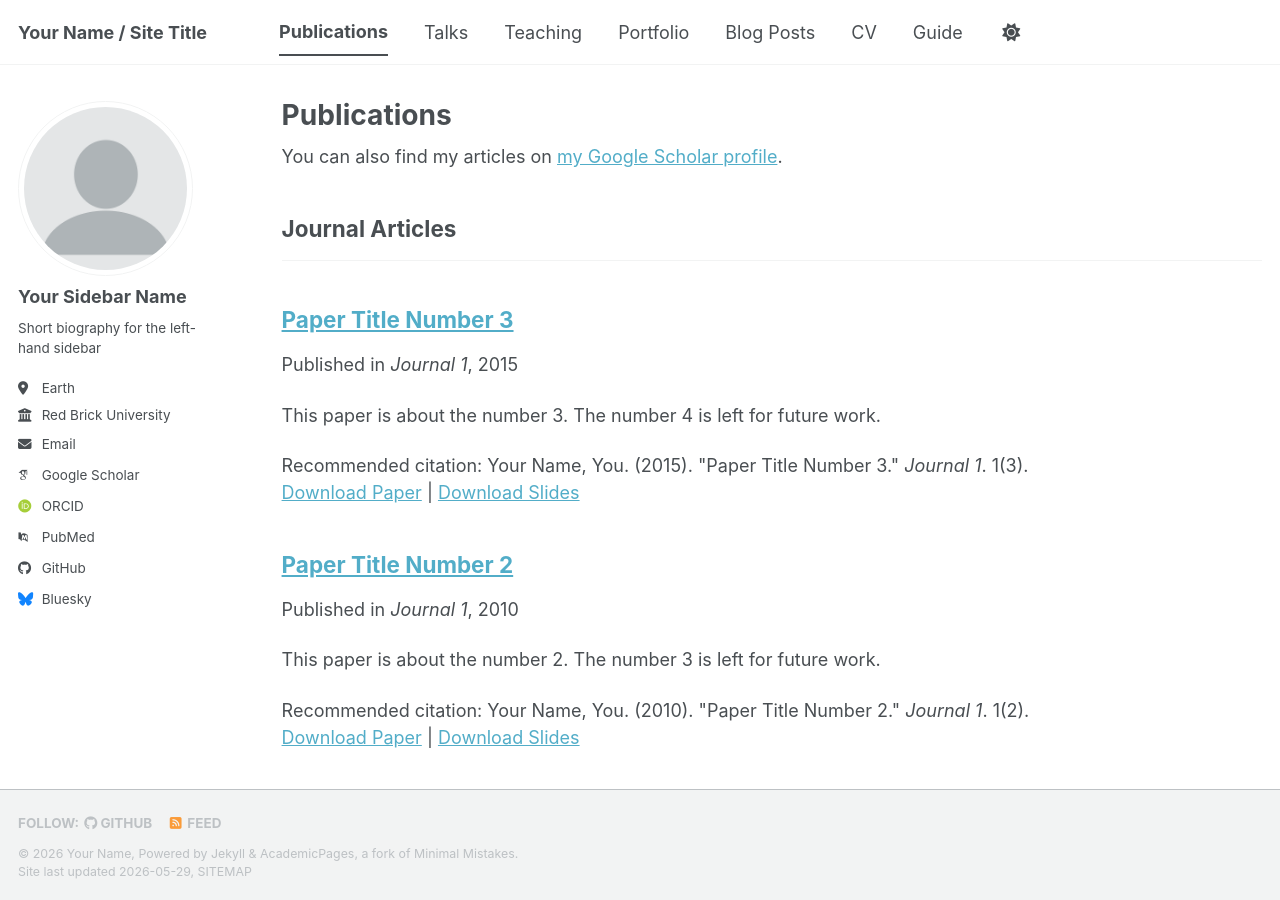
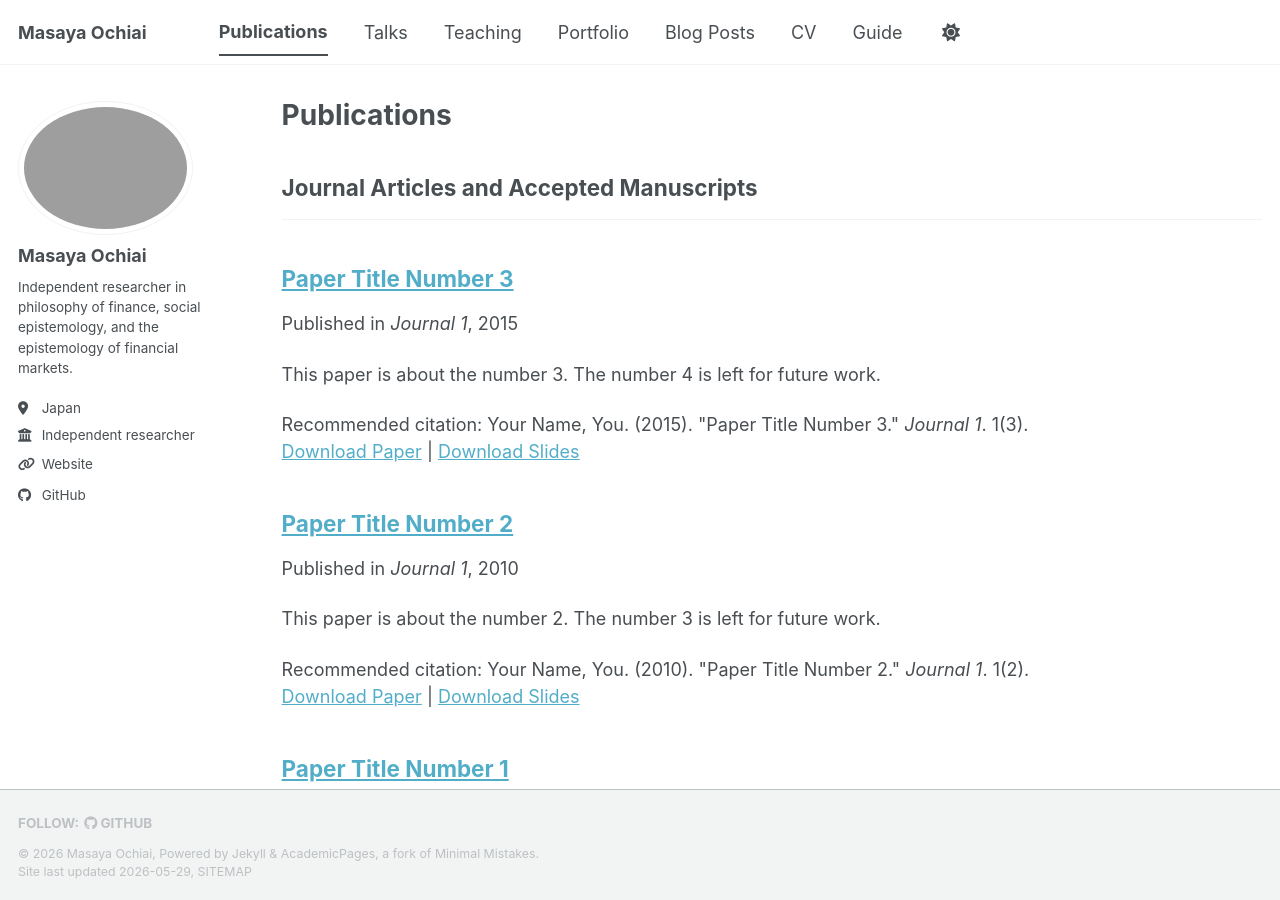
Before and after one commit to masaya-ochiai/masaya-ochiai.github.io, a Jekyll site: the page built from _pages/publications.html, in a window 1280 px wide and 900 px high. Built offline with Jekyll 4.4.1, drawn with Linux system fonts in a browser that asks for light colours; some web fonts are replaced; a script bundle is joined from its source files by our own code; library files that are not in the unit come from our copies; part of the change alters nothing that is shown.

Commit message:
Update _config.yml

```diff
--- a/_config.yml
+++ b/_config.yml
@@ -1,133 +1,127 @@
 # Welcome to Jekyll!
 #
-# This config file is meant for settings that affect your entire site, values
-# which you are expected to set up once and rarely need to edit after that.
-# For technical reasons, this file is *NOT* reloaded automatically when you use
-# `jekyll serve -l -H localhost`. If you change this file, please restart the
-# server process.
+# Site configuration for Masaya Ochiai's official academic website.
 
 # Basic Site Settings
 locale                   : "en-US"
-site_theme               : "default" # The available themes options are "default", "air", "sunrise", "mint", "dirt" and "contrast"
-title                    : "Your Name / Site Title"
+site_theme               : "default"
+title                    : "Masaya Ochiai"
 title_separator          : "-"
-name                     : &name "Your Name"
-description              : &description "Your Name's academic portfolio"   # Update this with a general description of your site, this is the default if not overridden by a page
-url                      : https://academicpages.github.io # The base hostname & protocol for your site e.g. "https://[your GitHub username].github.io",
-                                                           # or if you already have some other page hosted on Github then use "https://[your GitHub username].github.io/[Your Repo Name]"
-baseurl                  : "" # the subpath of your site, e.g. "/blog"
-repository               : "academicpages/academicpages.github.io"
+name                     : &name "Masaya Ochiai"
+description              : &description "Independent researcher in philosophy of finance, social epistemology, and the epistemology of financial markets."
+url                      : "https://masaya-ochiai.github.io"
+baseurl                  : ""
+repository               : "masaya-ochiai/masaya-ochiai.github.io"
 
-# Site Author - The following control what appear as part of the author content on the side bar.
-#               If a field is blank the icon and link will not appear, otherwise it will be shown.
-#               Additional customization can be done by editing /_includes/author-profile.html
+# Site Author
 author:
   # Biographic information
-  avatar           : "profile.png"
-  name             : "Your Sidebar Name"
-  pronouns         : # example: "she/her"
-  bio              : "Short biography for the left-hand sidebar"
-  location         : "Earth"
-  employer         : "Red Brick University"
-  uri              : # URL
-  email            : "none@example.org"
+  avatar           :
+  name             : "Masaya Ochiai"
+  pronouns         :
+  bio              : "Independent researcher in philosophy of finance, social epistemology, and the epistemology of financial markets."
+  location         : "Japan"
+  employer         : "Independent researcher"
+  uri              : "https://masaya-ochiai.github.io"
+  email            :
 
   # Academic websites
-  academia         : # URL
-  arxiv            : # URL - Update with the correct link to your profile
-  googlescholar    : "https://scholar.google.com/citations?user=PS_CX0AAAAAJ"
-  inspire-hep      : # URL
-  impactstory      : # URL
-  orcid            : "https://orcid.org/yourorcidurl"
-  semantic         : # URL
-  ssrn             : # URL
-  pubmed           : "https://www.ncbi.nlm.nih.gov/pubmed/?term=john+snow"
-  researchgate     : # URL
-  scopus           : # URL
-  zotero           : # URL
-
+  academia         :
+  arxiv            :
+  googlescholar    :
+  inspire-hep      :
+  impactstory      :
+  orcid            :
+  semantic         :
+  ssrn             :
+  pubmed           :
+  researchgate     :
+  scopus           :
+  zotero           :
 
   # Repositories and software development
-  bitbucket        : # Username - Update with your username on the site
-  codepen          : # Username
-  dribbble         : # Username
-  github           : "academicpages"
-  kaggle           : # Username
-  stackoverflow    : # User number or user number and name (i.e., use "1" or "1/jeff-atwood")
+  bitbucket        :
+  codepen          :
+  dribbble         :
+  github           : "masaya-ochiai"
+  kaggle           :
+  stackoverflow    :
 
   # Social media
-  artstation       : # Username
-  bluesky          : "bsky.app" # Replace this with you Bluesky username
-  facebook         : # Username
-  flickr           : # Username
-  foursquare       : # Username
-  goodreads        : # Username
-  google_plus      : # Username
-  keybase          : # Username
-  instagram        : # Username
-  lastfm           : # Username
-  linkedin         : # Username
-  mastodon         : # URL
-  medium           : # URL
-  pinterest        : # Username
-  soundcloud       : # Username
-  steam            : # Username
-  telegram         : # URL
-  tumblr           : # Username
-  twitter          : # Username for X / Twitter
-  vine             : # Username
-  weibo            : # Username
-  wikipedia        : # Username
-  xing             : # Username
-  youtube          : # Username
-  zhihu            : # Username
+  artstation       :
+  bluesky          :
+  facebook         :
+  flickr           :
+  foursquare       :
+  goodreads        :
+  google_plus      :
+  keybase          :
+  instagram        :
+  lastfm           :
+  linkedin         :
+  mastodon         :
+  medium           :
+  pinterest        :
+  soundcloud       :
+  steam            :
+  telegram         :
+  tumblr           :
+  twitter          :
+  vine             :
+  weibo            :
+  wikipedia        :
+  xing             :
+  youtube          :
+  zhihu            :
 
-# Publication Category - The following the list of publication categories and their headings
+# Publication Category
 publication_category:
   books:
-    title: 'Books'
+    title: "Books"
   manuscripts:
-    title: 'Journal Articles'
+    title: "Journal Articles and Accepted Manuscripts"
   conferences:
-    title: 'Conference Papers'
+    title: "Conference Papers"
 
 # Site Settings
-teaser                   :  # filename of teaser fallback teaser image placed in /images/ for social media previews
-breadcrumbs              : false # true, false (default)
+teaser                   :
+breadcrumbs              : false
 words_per_minute         : 160
 future                   : true
-read_more                : "disabled" # if enabled, adds "Read more" links to excerpts
-talkmap_link             : false      #change to true to add link to talkmap on talks page
+read_more                : "disabled"
+talkmap_link             : false
+
 comments:
-  provider               : # false (default), "disqus", "discourse", "facebook", "google-plus", "staticman", "custom"
+  provider               : false
   disqus:
     shortname            :
   discourse:
-    server               : # https://meta.discourse.org/t/embedding-discourse-comments-via-javascript/31963 , e.g.: meta.discourse.org
+    server               :
   facebook:
     appid                :
-    num_posts            : # 5 (default)
-    colorscheme          : # "light" (default), "dark"
+    num_posts            :
+    colorscheme          :
+
 staticman:
-  allowedFields          : ['name', 'email', 'url', 'message']
-  branch                 : "gh-pages" # "master", "gh-pages"
+  allowedFields          : ["name", "email", "url", "message"]
+  branch                 : "master"
   commitMessage          : "New comment."
   filename               : comment-{@timestamp}
   format                 : "yml"
   moderation             : true
   path                   : "_data/comments/{options.slug}"
-  requiredFields         : ['name', 'email', 'message']
+  requiredFields         : ["name", "email", "message"]
   transforms:
     email                : "md5"
   generatedFields:
     date:
       type               : "date"
       options:
-        format           : "iso8601" # "iso8601" (default), "timestamp-seconds", "timestamp-milliseconds"
+        format           : "iso8601"
+
 atom_feed:
-  hide                   : false     # change to true to hide the RSS feed in the footer
-  path                   : # blank (default) uses feed.xml
-
+  hide                   : true
+  path                   :
 
 # SEO Related
 google_site_verification :
@@ -135,36 +129,37 @@ bing_site_verification   :
 alexa_site_verification  :
 yandex_site_verification :
 
-
 # Social Sharing
 twitter:
-  username               : &twitter
+  username               :
 facebook:
   username               :
   app_id                 :
   publisher              :
-og_image                 :  # Social media default site image
-og_description           :  # Social media default site image description
+
+og_image                 :
+og_description           : "Official website of Masaya Ochiai, independent researcher in philosophy of finance, social epistemology, and the epistemology of financial markets."
+
 # For specifying social profiles
-# - https://developers.google.com/structured-data/customize/social-profiles
 social:
-  type                   : # Person or Organization (defaults to Person)
-  name                   : # If the user or organization name differs from the site's name
-  links: # An array of links to social media profiles
-
+  type                   : "Person"
+  name                   : "Masaya Ochiai"
+  links:
+    - "https://masaya-ochiai.github.io"
+    - "https://github.com/masaya-ochiai"
 
 # Analytics
 analytics:
-  provider               :  "false" # false (default), "google", "google-universal", "google-analytics-4", "custom"
+  provider               : false
   google:
     tracking_id          :
-
 
 # Reading Files
 include:
   - .htaccess
   - _pages
   - files
+
 exclude:
   - "*.sublime-project"
   - "*.sublime-workspace"
@@ -190,14 +185,16 @@ exclude:
   - package.json*
   - Rakefile
   - README
+  - README.md
   - tmp
   - vendor
+
 keep_files:
   - .git
   - .svn
+
 encoding: "utf-8"
 markdown_ext: "markdown,mkdown,mkdn,mkd,md"
-
 
 # Conversion
 markdown: kramdown
@@ -205,7 +202,6 @@ highlighter: rouge
 lsi: false
 excerpt_separator: "\n\n"
 incremental: false
-
 
 # Markdown Processing
 kramdown:
@@ -218,8 +214,7 @@ kramdown:
   smart_quotes: lsquo,rsquo,ldquo,rdquo
   enable_coderay: false
 
-
-# These settings control the types of collections used by the template
+# Collections
 collections:
   teaching:
     output: true
@@ -234,8 +229,7 @@ collections:
     output: true
     permalink: /:collection/:path/
 
-
-# These settings control how pages and collections are included in the site
+# Defaults
 defaults:
   # _posts
   - scope:
@@ -244,10 +238,11 @@ defaults:
     values:
       layout: single
       author_profile: true
-      read_time: true
-      comments: true
+      read_time: false
+      comments: false
       share: true
       related: true
+
   # _pages
   - scope:
       path: ""
@@ -255,6 +250,7 @@ defaults:
     values:
       layout: single
       author_profile: true
+
   # _teaching
   - scope:
       path: ""
@@ -262,8 +258,9 @@ defaults:
     values:
       layout: single
       author_profile: true
-      share: true
-      comments: true
+      share: false
+      comments: false
+
   # _publications
   - scope:
       path: ""
@@ -272,7 +269,8 @@ defaults:
       layout: single
       author_profile: true
       share: true
-      comments: true
+      comments: false
+
   # _portfolio
   - scope:
       path: ""
@@ -280,8 +278,9 @@ defaults:
     values:
       layout: single
       author_profile: true
-      share: true
-      comment: true
+      share: false
+      comments: false
+
   # _talks
   - scope:
       path: ""
@@ -289,21 +288,17 @@ defaults:
     values:
       layout: talk
       author_profile: true
-      share: true
-
+      share: false
+      comments: false
 
 # Sass/SCSS
 sass:
   sass_dir: _sass
-  style: compressed # https://sass-lang.com/documentation/file.SASS_REFERENCE.html#output_style
-
+  style: compressed
 
 # Outputting
 permalink: /:categories/:title/
-# paginate: 5 # amount of posts to show
-# paginate_path: /page:num/
-timezone: Etc/UTC # https://en.wikipedia.org/wiki/List_of_tz_database_time_zones
-
+timezone: Asia/Tokyo
 
 # Plugins
 plugins:
@@ -323,38 +318,16 @@ whitelist:
   - jekyll-redirect-from
   - jemoji
 
-
 # Archives
-#  Type
-#  - GitHub Pages compatible archive pages built with Liquid ~> type: liquid (default)
-#  - Jekyll Archives plugin archive pages ~> type: jekyll-archives
-#  Path (examples)
-#  - Archive page should exist at path when using Liquid method or you can
-#    expect broken links (especially with breadcrumbs enabled)
-#  - <base_path>/tags/my-awesome-tag/index.html ~> path: /tags/
-#  - <base_path/categories/my-awesome-category/index.html ~> path: /categories/
-#  - <base_path/my-awesome-category/index.html ~> path: /
 category_archive:
   type: liquid
   path: /categories/
+
 tag_archive:
   type: liquid
   path: /tags/
-# https://github.com/jekyll/jekyll-archives
-# jekyll-archives:
-#   enabled:
-#     - categories
-#     - tags
-#   layouts:
-#     category: archive-taxonomy
-#     tag: archive-taxonomy
-#   permalinks:
-#     category: /categories/:name/
-#     tag: /tags/:name/
-
 
 # HTML Compression
-# - https://jch.penibelst.de/
 compress_html:
   clippings: all
   ignore:
```
